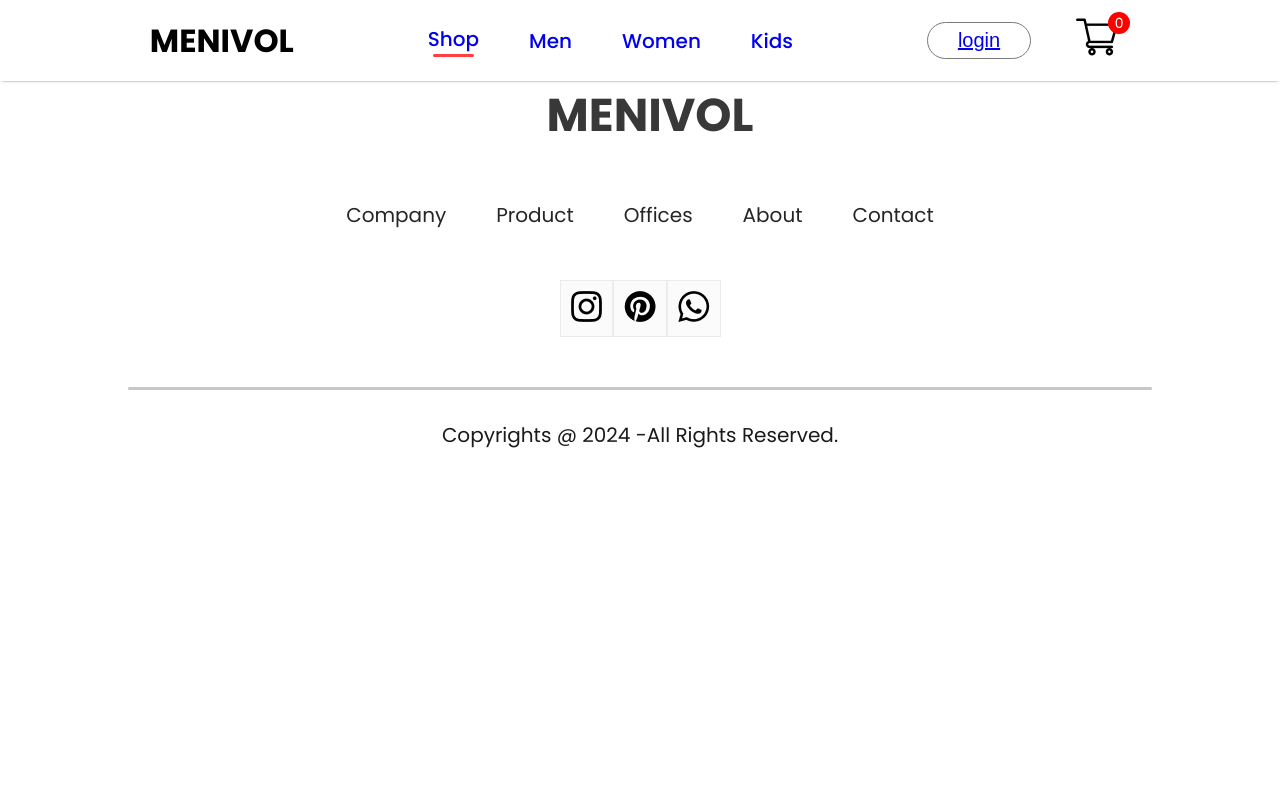
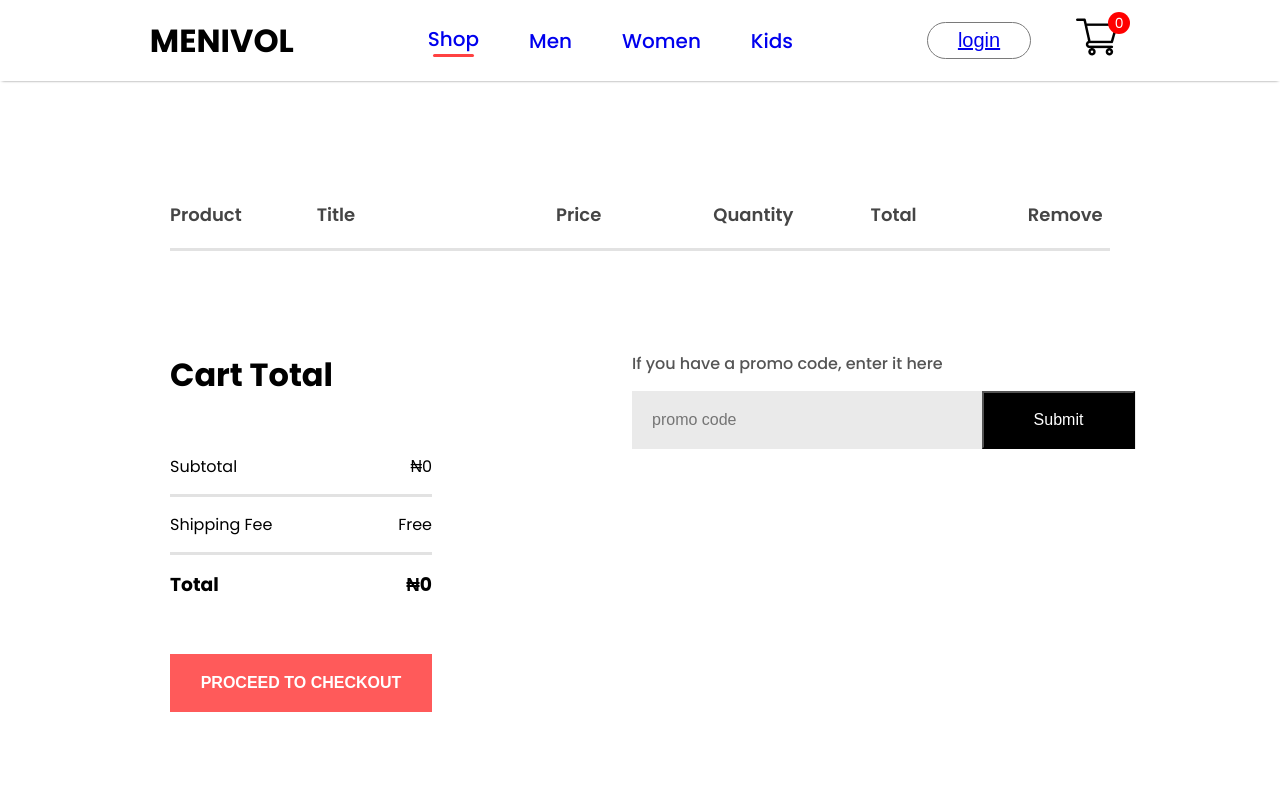
Before and after one commit to panda-codes/e-commerce, a React (Create React App) app in the folder frontend/: page /cart in a window 1280 px wide. Shown: the top 800 px of the page. Built offline with nearby package versions, Linux system fonts and the light colour scheme.

Commit message:
done with cart page

```diff
--- a/frontend/src/Components/CartItem/CartItems.css
+++ b/frontend/src/Components/CartItem/CartItems.css
@@ -0,0 +1,86 @@
+.cartitems{
+    margin: 100px 170px;
+}
+.cartitems hr{
+    height: 3px;
+    background: #e2e2e2;
+    border: none;
+}.cartitems-format-main{
+    /* IN THIS CASE THE GRID WAS USED TO ARRANGE THE CHILDREN OF THIS DIV TO BE TABLE HEADERS OF EACH COLUMN */
+    display: grid;
+    grid-template-columns: 0.5fr 2fr 1fr 1fr 1fr 1fr;
+    align-items: center;
+    gap: 75px;
+    padding: 20px 0px;
+    color: #454545;
+    font-size: 18px;
+    font-weight: 600;
+}.cartitems-format{
+    font-size: 17px;
+    font-weight: 500;
+}.carticon-product-icon{
+    height: 62px;
+}.cartitems-quantity{
+    width: 64px;
+    height: 50px;
+    border: 2px solid #ebebeb;
+    background: #fff;
+}.cartitems-remove-icon{
+    width: 15px;
+    margin: 0px 40px;
+    cursor: pointer;
+}.cartitems-down{
+    display: flex;
+    margin: 100px 0px;
+}.cartitems-total{
+    flex: 1;
+    display: flex;
+    flex-direction: column;
+    margin-right: 200px;
+    gap: 40px;
+}.cartitems-total-item{
+    display: flex;
+    padding: 15px 0px;
+    justify-content: space-between;
+}.cartitems-total button{
+    width: 262px;
+    height: 58px;
+    outline: none;
+    border: none;
+    background: #ff5a5a;
+    color: #fff;
+    font-size: 16px;
+    font-weight: 600;
+    cursor: pointer;
+}
+.cartitems-promo-code{
+    flex: 1;
+    font-size: 16px;
+    font-weight: 500;
+}
+.cartitems-promo-code p{
+    color: #555;
+}
+.cartitems-promo-box{
+    width: 504px;
+    height: 58px;
+    margin-top: 15px;
+    padding-left: 20px;
+    background: #eaeaea;
+}
+.cartitems-promo-box input{
+    border: none;
+    outline: none;
+    background: transparent;
+    font-size: 16px;
+    width: 330px;
+    height: 50px;
+}
+.cartitems-promo-box button{
+    width: 153px;
+    height: 58px;
+    font-size: 16px;
+    background: black;
+    color: #fff;
+    cursor: pointer;
+}
--- a/frontend/src/Components/CartItem/CartItems.jsx
+++ b/frontend/src/Components/CartItem/CartItems.jsx
@@ -1,10 +1,69 @@
-import React from 'react'
+import React, { useContext } from 'react'
 import './CartItems.css'
+import { ShopContext } from '../../Context/ShopContext'
+import remove_icon from '../Assets/cart_cross_icon.png'
 
 const CartItems = () => {
+
+  const {all_product,cartItems,removeFromCart,getTotalCartAmount} = useContext(ShopContext);
+
   return (
     <div className='cartitems'>
-
+      <div className="cartitems-format-main">
+        <p>Product</p>
+        <p>Title</p>
+        <p>Price</p>
+        <p>Quantity</p>
+        <p>Total</p>
+        <p>Remove</p>
+      </div>
+      <hr />
+      { all_product.map((e)=>{
+        if(cartItems[e.id]>0){
+          return <div>
+          <div className="cartitems-format cartitems-format-main">
+            <img src={e.image} alt="" className='carticon-product-icon' />
+            <p>{e.name}</p>
+            <p>₦{e.new_price}</p>
+            <button className='cartitems-quantity'>{cartItems[e.id]}</button>
+            <p>₦{e.new_price*cartItems[e.id]}</p>
+            <img className='cartitems-remove-icon' src={remove_icon} onClick={()=>{removeFromCart(e.id)}} alt="" />
+          </div>
+          <hr />
+        </div>
+        }else{
+          return null
+        }
+      })}
+      <div className="cartitems-down">
+        <div className="cartitems-total">
+          <h1>Cart Total</h1>
+          <div>
+            <div className="cartitems-total-item">
+              <p>Subtotal</p>
+              <p>₦{getTotalCartAmount()}</p>
+            </div>
+            <hr />
+            <div className="cartitems-total-item">
+              <p>Shipping Fee</p>
+              <p>Free</p>
+            </div>
+            <hr />
+            <div className="cartitems-total-item">
+              <h3>Total</h3>
+              <h3>₦{getTotalCartAmount()}</h3>
+            </div>
+          </div>
+          <button>PROCEED TO CHECKOUT</button>
+        </div>
+        <div className="cartitems-promo-code">
+          <p>If you have a promo code, enter it here</p>
+          <div className="cartitems-promo-box">
+            <input type="text" placeholder='promo code' />
+            <button>Submit</button>
+          </div>
+        </div>
+      </div>
     </div>
   )
 }
--- a/frontend/src/Components/Navbar.jsx
+++ b/frontend/src/Components/Navbar.jsx
@@ -1,11 +1,13 @@
-import React, { useState } from "react";
+import React, { useContext, useState } from "react";
 import cart_icon from "./Assets/cart_icon.png";
 import "./Navbar_module.css";
 import { Link } from "react-router-dom";
+import { ShopContext } from "../Context/ShopContext";
 
 const Navbar = () => {
 
     const[menu,setMenu] = useState("shop");//this state is used with the ternary operator to select an option in the the navmenu
+    const {getTotalCartItems} = useContext(ShopContext);
 
   return (
     <div className="navbar container1">
@@ -21,7 +23,7 @@
       <div className="login-cart">
         <button> <Link to="/login">login</Link> </button>
         <Link to="/cart"><img src={cart_icon} alt="" /></Link>
-        <div className="navbar-count">0</div>
+        <div className="navbar-count">{getTotalCartItems()}</div>
       </div>
     </div>
   );
--- a/frontend/src/Context/ShopContext.jsx
+++ b/frontend/src/Context/ShopContext.jsx
@@ -17,14 +17,35 @@
     const [cartItems,setCartItems] = useState(getDefaultCart());//THIS CALL THE GET DEFAULTCART FUNCTION AND ASSIGN THE RETURN VALUE TO CartItems
 
     const addToCart=(itemId)=>{
-        setCartItems((prev)=>({...prev,[itemId]:prev[itemId]+1}))//so itemId will take the id of the product you add to cart,setCartItems will take the prev value of the cart using the spread(...)and then update the value of the prev object with the itemId passed as a parameter as its key
-        console.log(cartItems);
+        setCartItems((prev)=>({...prev,[itemId]:prev[itemId]+1}))//so itemId is the index(and key), while prev[itemId]+1 will udate the value of the object whenever the fuction is called will ,setCartItems will take the prev value of the cart using the spread(...)and then update the value of the prev object with the itemId passed as a parameter as its key
+        // console.log(cartItems);
     }
     const removeFromCart=(itemId)=>{
         setCartItems((prev)=>({...prev,[itemId]:prev[itemId]-1}))
     }
 
-    const contextValue = {all_product,cartItems,addToCart,removeFromCart};//WITH THE SHOPCONTEXT HOOK YOU CAN PASS THE CART TO ANY COMPONENT YOU WANT
+    const getTotalCartAmount = () =>{
+        let totalAmount=0;
+        for(const item in cartItems){//ITEM HERE REPRESENTS THE INDEX(ITS ALSO THE KEY OF EACH OBJECT IN THE ARRAY cartItems)
+            if(cartItems[item]>0){
+                let itemInfo = all_product.find((product)=>product.id===Number(item))
+                totalAmount += itemInfo.new_price * cartItems[item];
+            }
+        }
+        return totalAmount;
+    }
+
+    const getTotalCartItems = () =>{
+        let totalItems = 0
+        for(const item in cartItems){//ITEM HERE REPRESENTS THE INDEX(ITS ALSO THE KEY OF EACH OBJECT IN THE ARRAY cartItems)
+            if(cartItems[item]>0){
+                totalItems += cartItems[item];
+            }
+        }
+        return totalItems;
+    }
+
+    const contextValue = {all_product,cartItems,addToCart,removeFromCart,getTotalCartAmount,getTotalCartItems};//WITH THE SHOPCONTEXT HOOK YOU CAN PASS THE CART TO ANY COMPONENT YOU WANT
 
     return(
         <ShopContext.Provider value={contextValue}>
--- a/frontend/src/Pages/Cart.jsx
+++ b/frontend/src/Pages/Cart.jsx
@@ -1,9 +1,12 @@
 import React from 'react'
+import CartItems from '../Components/CartItem/CartItems'
 
 const Cart = () => {
+
+
   return (
     <div>
-
+      <CartItems/>
     </div>
   )
 }
```
